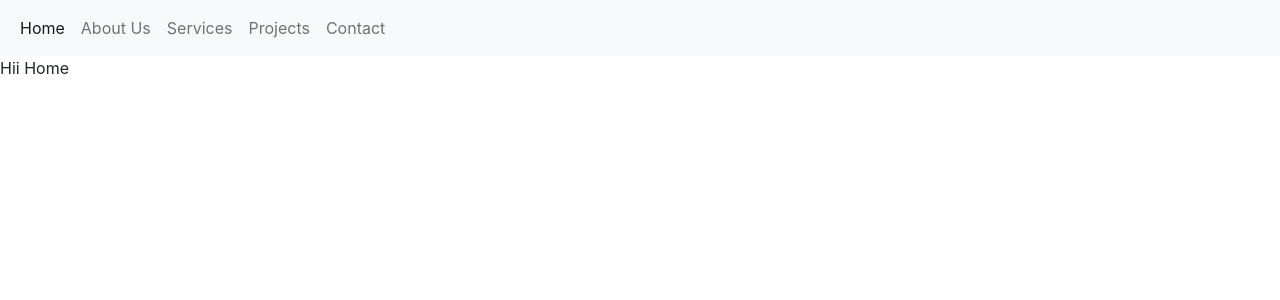
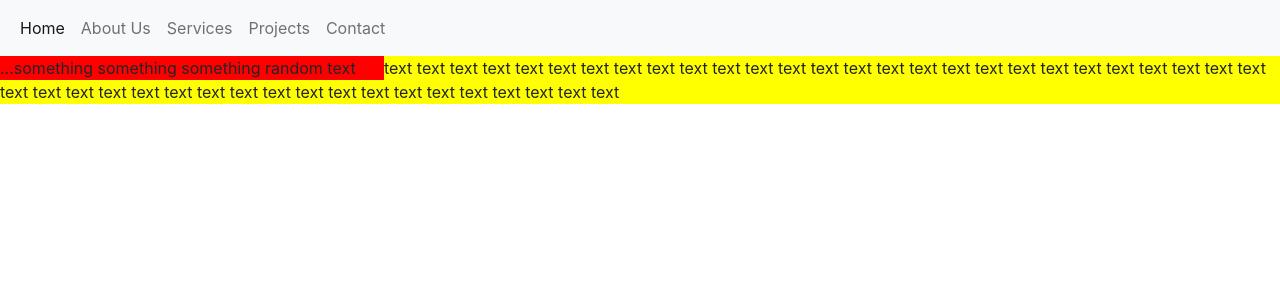
Before and after one commit to pyaemon/Kumo-Website, a React (Create React App) app: page /home in a window 1280 px wide. Shown: the top 300 px of the page. Built offline with nearby package versions, Linux system fonts and the light colour scheme.

Commit message:
add Paragraph raw

```diff
--- /dev/null
+++ b/src/Feature/Paragraph.js
@@ -0,0 +1,18 @@
+import React from "react";
+
+const Paragraph = props => {
+    const { } = props
+
+    return (
+        <div>
+            <div style={{ width: '100%' }}>
+                <div style={{ float: 'left', width: '30%', backgroundColor: 'red' }}>...something something something  random text</div>
+                <div style={{ float: 'none', backgroundColor: 'yellow' }}> text text text text text text text text text text text text text text text text text text text text text text text text text text text text text text text text text text text text text text text text text text text text text text  </div>
+            </div>
+        </div>
+    )
+
+
+}
+
+export default Paragraph
--- a/src/Pages/home.js
+++ b/src/Pages/home.js
@@ -1,9 +1,9 @@
 import React from 'react'
-
-const Home=()=>{
-    return(
+import Paragraph from '../Feature/Paragraph'
+const Home = () => {
+    return (
         <div>
-            Hii Home
+            <Paragraph />
         </div>
     )
 }
```
Also changed, not shown: src/App.js (+6 -6 lines), 1 other file (tests, documents, lock files or other folders).
